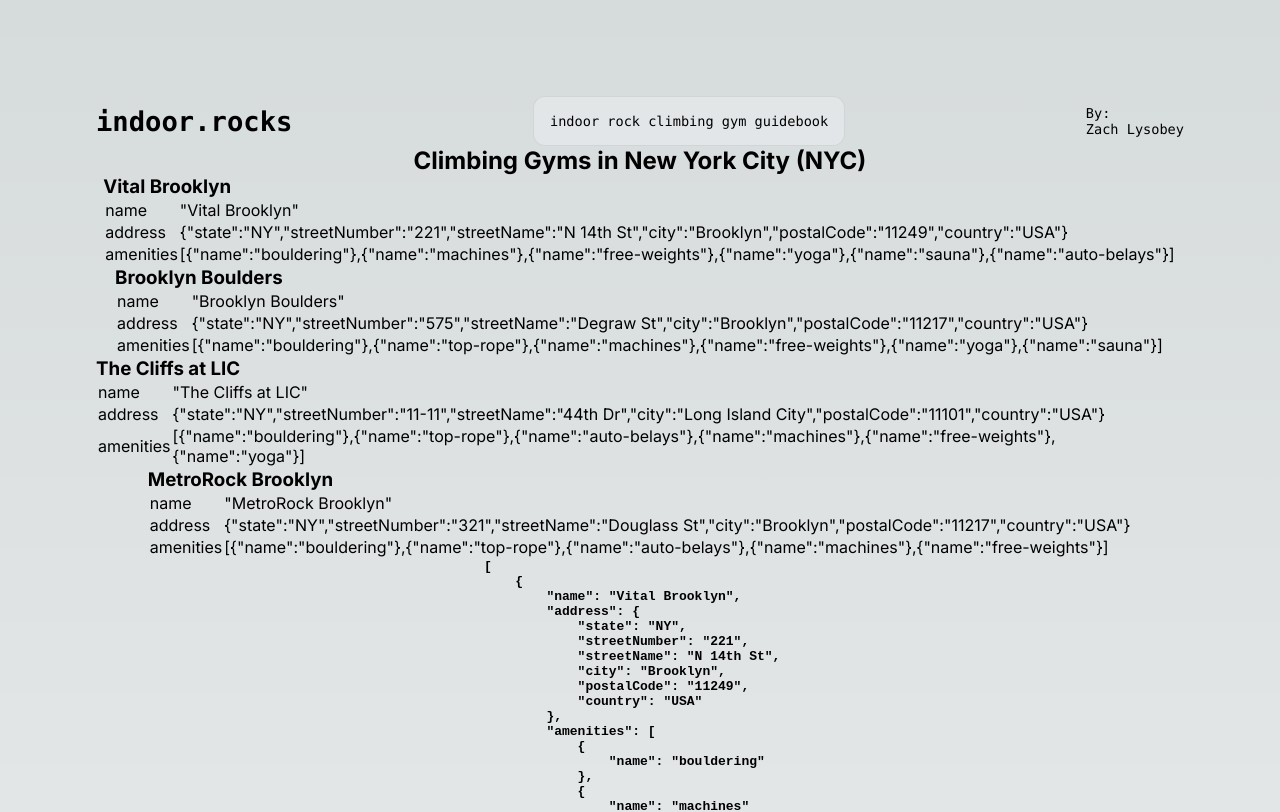
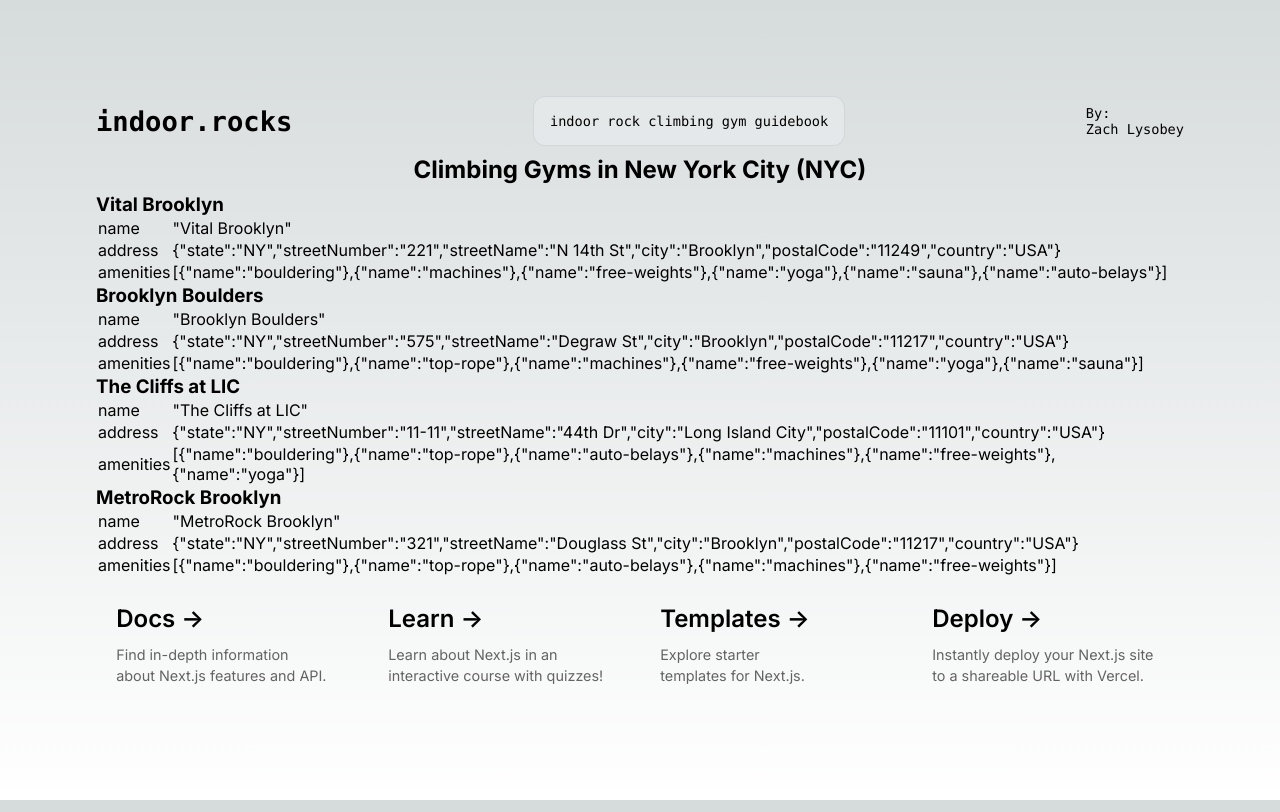
Before and after one commit to zachlysobey/indoor.rocks, a Next.js app: page / in a window 1280 px wide. Shown: the top 812 px of the page. Built offline with nearby package versions, Linux system fonts and the light colour scheme.

Commit message:
Fix:Loading state, Refactor:Gym list components

```diff
--- /dev/null
+++ b/src/app/loading.tsx
@@ -0,0 +1,3 @@
+export default function Loading() {
+  return <h1>Loading</h1>;
+}
--- a/src/app/main.ts
+++ b/src/app/main.ts
@@ -1,97 +1,100 @@
 import { ClimbingGym, DataModel, GymAmenity } from "./dataModel";
+function delay(ms: number) {
+  return new Promise((resolve) => setTimeout(resolve, ms));
+}
 
-export function getData (): DataModel {
+export function getData(): DataModel {
   const data: DataModel = {
     climbingGyms: Object.values(climbingGymDictionary),
-  }
-  return data
+  };
+  return data;
+}
+
+const amenityMap: Record<GymAmenity["name"], GymAmenity> = {
+  "free-weights": { name: "free-weights" },
+  machines: { name: "machines" },
+  bouldering: { name: "bouldering" },
+  "auto-belays": { name: "auto-belays" },
+  "top-rope": { name: "top-rope" },
+  sauna: { name: "sauna" },
+  yoga: { name: "yoga" },
+  "arial-silks": { name: "arial-silks" },
 };
-
-const amenityMap: Record<GymAmenity['name'], GymAmenity> = {
-  'free-weights': { name: 'free-weights' },
-  'machines': { name: 'machines' },
-  'bouldering': { name: 'bouldering' },
-  'auto-belays': { name: 'auto-belays' },
-  'top-rope': { name: 'top-rope' },
-  'sauna': { name: 'sauna' },
-  'yoga': { name: 'yoga' },
-  'arial-silks': { name: 'arial-silks' }
-}
 
 const climbingGymDictionary: Record<string, ClimbingGym> = {
   vitalBrooklyn: {
-    name: 'Vital Brooklyn',
+    name: "Vital Brooklyn",
     address: {
-      state: 'NY',
-      streetNumber: '221',
-      streetName: 'N 14th St',
-      city: 'Brooklyn',
-      postalCode: '11249',
-      country: 'USA'
+      state: "NY",
+      streetNumber: "221",
+      streetName: "N 14th St",
+      city: "Brooklyn",
+      postalCode: "11249",
+      country: "USA",
     },
     amenities: [
-      amenityMap['bouldering'],
-      amenityMap['machines'],
-      amenityMap['free-weights'],
-      amenityMap['yoga'],
-      amenityMap['sauna'],
-      amenityMap['auto-belays'],
-    ]
+      amenityMap["bouldering"],
+      amenityMap["machines"],
+      amenityMap["free-weights"],
+      amenityMap["yoga"],
+      amenityMap["sauna"],
+      amenityMap["auto-belays"],
+    ],
   },
   brooklynBoulders: {
-    name: 'Brooklyn Boulders',
+    name: "Brooklyn Boulders",
     address: {
-      state: 'NY',
-      streetNumber: '575',
-      streetName: 'Degraw St',
-      city: 'Brooklyn',
-      postalCode: '11217',
-      country: 'USA'
+      state: "NY",
+      streetNumber: "575",
+      streetName: "Degraw St",
+      city: "Brooklyn",
+      postalCode: "11217",
+      country: "USA",
     },
     amenities: [
-      amenityMap['bouldering'],
-      amenityMap['top-rope'],
-      amenityMap['machines'],
-      amenityMap['free-weights'],
-      amenityMap['yoga'],
-      amenityMap['sauna'],
-    ]
+      amenityMap["bouldering"],
+      amenityMap["top-rope"],
+      amenityMap["machines"],
+      amenityMap["free-weights"],
+      amenityMap["yoga"],
+      amenityMap["sauna"],
+    ],
   },
   theCliffsLIC: {
-    name: 'The Cliffs at LIC',
+    name: "The Cliffs at LIC",
     address: {
-      state: 'NY',
-      streetNumber: '11-11',
-      streetName: '44th Dr',
-      city: 'Long Island City',
-      postalCode: '11101',
-      country: 'USA'
+      state: "NY",
+      streetNumber: "11-11",
+      streetName: "44th Dr",
+      city: "Long Island City",
+      postalCode: "11101",
+      country: "USA",
     },
     amenities: [
-      amenityMap['bouldering'],
-      amenityMap['top-rope'],
-      amenityMap['auto-belays'],
-      amenityMap['machines'],
-      amenityMap['free-weights'],
-      amenityMap['yoga'],
-    ]
+      amenityMap["bouldering"],
+      amenityMap["top-rope"],
+      amenityMap["auto-belays"],
+      amenityMap["machines"],
+      amenityMap["free-weights"],
+      amenityMap["yoga"],
+    ],
   },
   metroRockBrooklyn: {
-    name: 'MetroRock Brooklyn',
+    name: "MetroRock Brooklyn",
     address: {
-      state: 'NY',
-      streetNumber: '321',
-      streetName: 'Douglass St',
-      city: 'Brooklyn',
-      postalCode: '11217',
-      country: 'USA'
+      state: "NY",
+      streetNumber: "321",
+      streetName: "Douglass St",
+      city: "Brooklyn",
+      postalCode: "11217",
+      country: "USA",
     },
     amenities: [
-      amenityMap['bouldering'],
-      amenityMap['top-rope'],
-      amenityMap['auto-belays'],
-      amenityMap['machines'],
-      amenityMap['free-weights'],
-    ]
-  }
+      amenityMap["bouldering"],
+      amenityMap["top-rope"],
+      amenityMap["auto-belays"],
+      amenityMap["machines"],
+      amenityMap["free-weights"],
+    ],
+  },
 };
--- a/src/app/page.tsx
+++ b/src/app/page.tsx
@@ -3,46 +3,24 @@ import styles from "./page.module.css";
 
 import { getData } from "./main";
 import { ClimbingGym } from "./dataModel";
+import { Suspense } from "react";
+import Loading from "@/components/Loading";
+import ClimbingGyms from "@/components/ClimbingGym";
 
-export default function Home() {
-  const data = getData();
+export default async function Home() {
   return (
     <main className={styles.main}>
       <div className={styles.description}>
         <h1>indoor.rocks</h1>
-        <p>
-          indoor rock climbing gym guidebook
-        </p>
+        <p>indoor rock climbing gym guidebook</p>
         <div>
           By: <a href="https://zach.lysobey.com/">Zach Lysobey</a>
         </div>
       </div>
-
       <h2>Climbing Gyms in New York City (NYC)</h2>
-
-      {
-        data.climbingGyms.map(( gym ) => (
-          <article key={gym.name} className={styles.gymCard}>
-            <h3>{gym.name}</h3>
-            <p>{gym.description}</p>
-            <table>
-              {
-                Object.keys(gym).map((propName) => (
-                  <tr key={propName}>
-                    <td>{propName}</td>
-                    <td>{JSON.stringify(gym[propName as keyof ClimbingGym])}</td>
-                  </tr>
-                ))
-              }
-
-            </table>
-          </article>
-        ))
-      }
-
-      <div>
-        <code className={styles.code}><pre>{JSON.stringify(data.climbingGyms, null, 4)}</pre></code>
-      </div>
+      <Suspense fallback={<Loading />}>
+        <ClimbingGyms />
+      </Suspense>
 
       <div className={styles.grid}>
         <a
--- /dev/null
+++ b/src/components/ClimbGym.tsx
@@ -0,0 +1,23 @@
+import { ClimbingGym } from "@/app/dataModel";
+
+interface ClimbingGymProps {
+  data: ClimbingGym;
+}
+const ClimbGym: React.FC<ClimbingGymProps> = ({ data: gym }) => {
+  return (
+    <article key={gym.name}>
+      <h3>{gym.name}</h3>
+      <p>{gym.description}</p>
+      <table>
+        {Object.keys(gym).map((propName) => (
+          <tr key={propName}>
+            <td>{propName}</td>
+            <td>{JSON.stringify(gym[propName as keyof ClimbingGym])}</td>
+          </tr>
+        ))}
+      </table>
+    </article>
+  );
+};
+
+export default ClimbGym;
--- /dev/null
+++ b/src/components/ClimbingGym.tsx
@@ -0,0 +1,22 @@
+import { DataModel, ClimbingGym } from "@/app/dataModel";
+import { getData } from "@/app/main";
+import React from "react";
+import ClimbGym from "./ClimbGym";
+
+function delay(ms: number) {
+  return new Promise((resolve) => setTimeout(resolve, ms));
+}
+const ClimbingGyms = async () => {
+  await delay(3000);
+  const data = getData();
+
+  return (
+    <div>
+      {data.climbingGyms.map((gym) => (
+        <ClimbGym data={gym} key={gym.name} />
+      ))}
+    </div>
+  );
+};
+
+export default ClimbingGyms;
--- /dev/null
+++ b/src/components/Loading.tsx
@@ -0,0 +1,18 @@
+"use client";
+import React from "react";
+
+const Loading = () => {
+  console.log("called loading");
+
+  return (
+    <div
+      style={{
+        fontSize: "40px",
+      }}
+    >
+      Loading......
+    </div>
+  );
+};
+
+export default Loading;
```
Also changed, not shown: src/app/test/[id]/page.tsx (added, +18 -0 lines).
